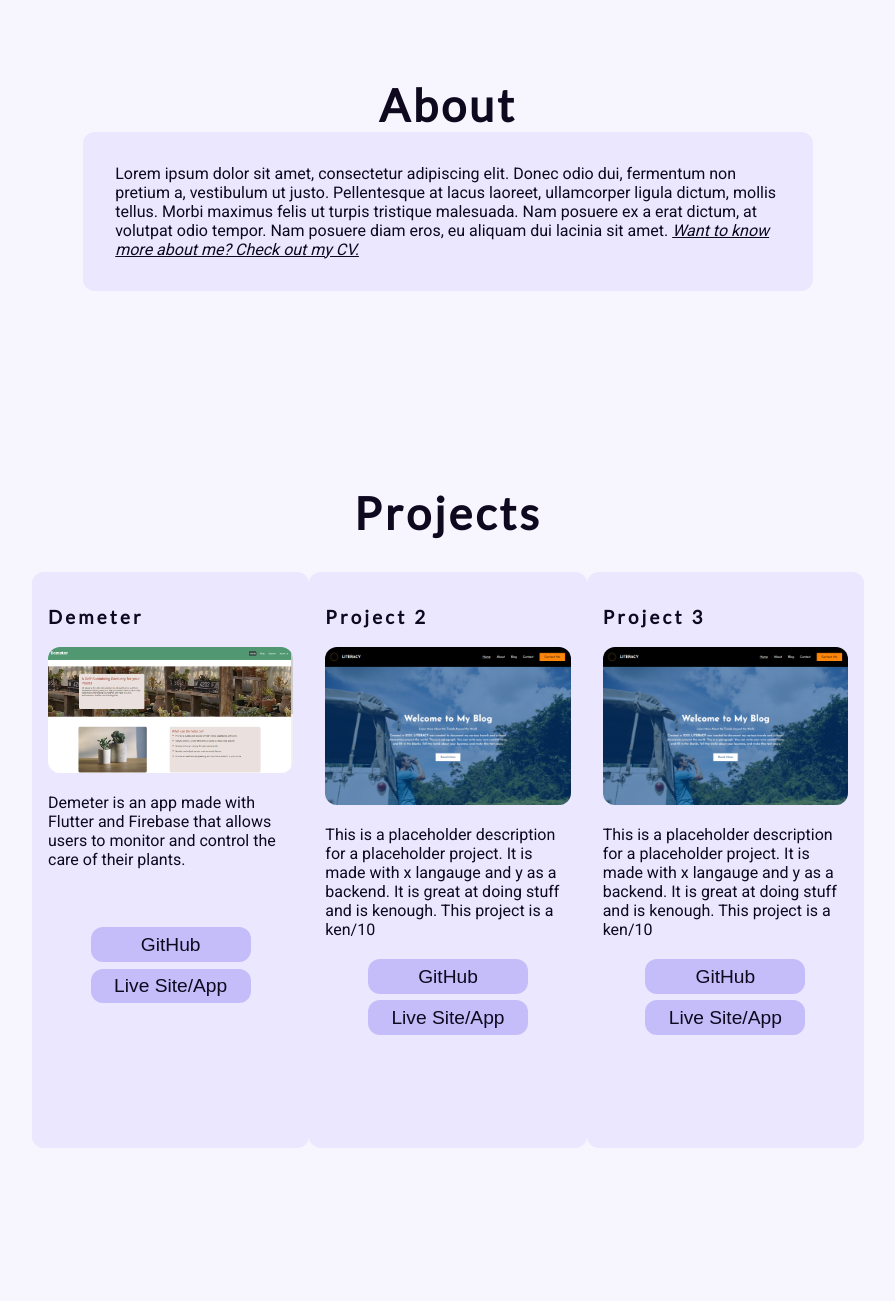
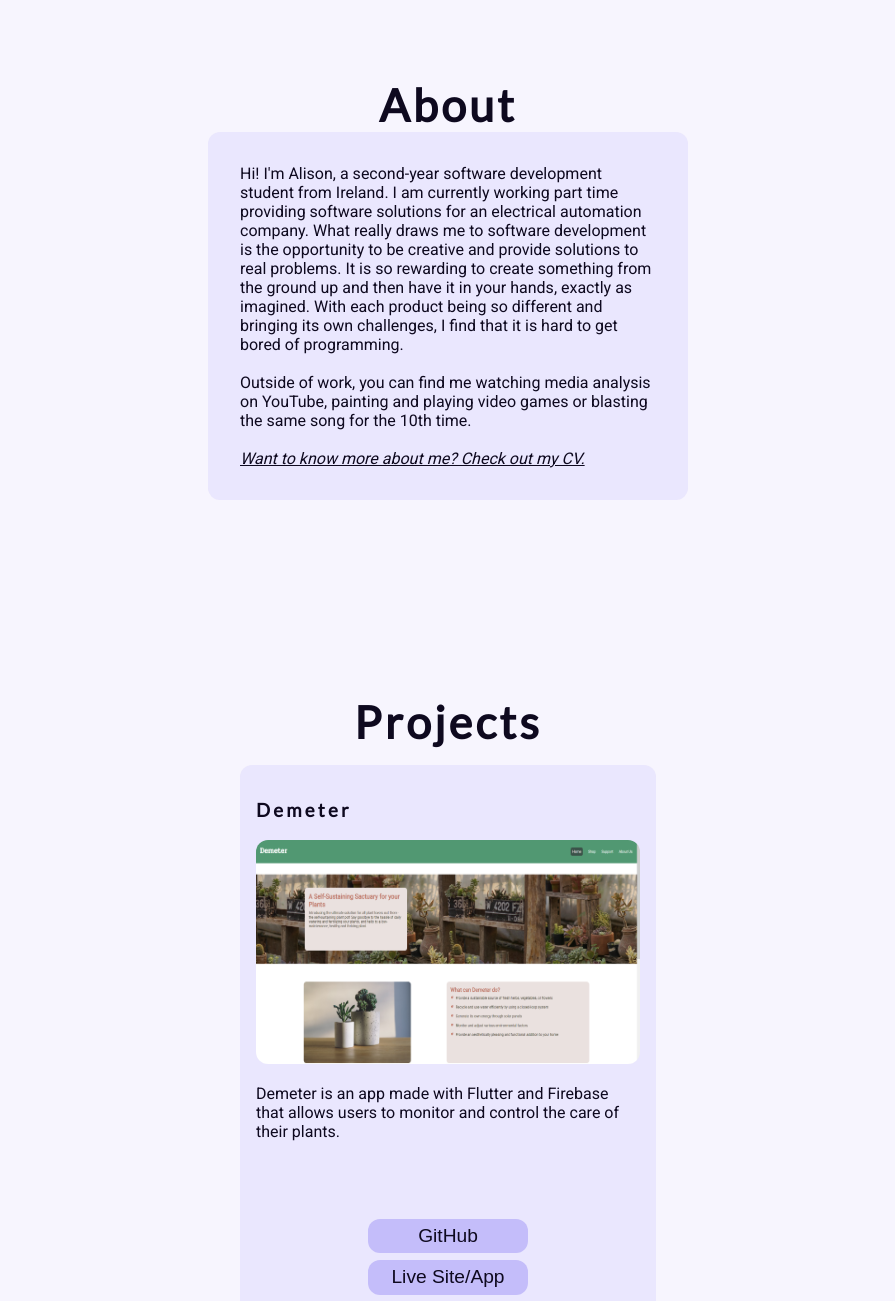
Before and after one commit to Alison-Doyle/PortfolioWebsite, a plain HTML site: page index.html in a window 1280 px wide. Shown: the part 780-2081 px from the top of the page, without its empty margins (192-1087 px from the left). Drawn offline with nearby package versions, Linux system fonts and the light colour scheme.

Commit message:
:rocket: Finished site v1

```diff
--- a/index.html
+++ b/index.html
@@ -62,11 +62,16 @@
         <section class="aboutSection">
             <h2>About</h2>
             <p>
-                Lorem ipsum dolor sit amet, consectetur adipiscing elit. Donec odio dui, fermentum non pretium a,
-                vestibulum ut justo. Pellentesque at lacus laoreet, ullamcorper ligula dictum, mollis tellus. Morbi
-                maximus felis ut turpis tristique malesuada. Nam posuere ex a erat dictum, at volutpat odio tempor. Nam
-                posuere diam eros, eu aliquam dui lacinia sit amet. <a href="">Want to know more about me? Check out my
-                    CV.</a>
+                Hi! I'm Alison, a second-year software development student from Ireland. I am currently working part
+                time providing software solutions for an electrical automation company. What really draws me to software
+                development is the opportunity to be creative and provide solutions to real problems. It is so rewarding
+                to create something from the ground up and then have it in your hands, exactly as imagined. With each
+                product being so different and bringing its own challenges, I find that it is hard to get bored of
+                programming.<br><br>
+                Outside of work, you can find me watching media analysis on YouTube, painting and playing video games or
+                blasting the same song for the 10th time.<br><br>
+                <a title="Contact Me" href="">Want to
+                    know more about me? Check out my CV.</a>
             </p>
         </section>
 
@@ -74,7 +79,7 @@
         <section class="projectsSection">
             <h2>Projects</h2>
             <div id="projectCardsContainer">
-                <!-- Data from JSON will be entered heres -->
+                <!-- Data from JSON will be entered here -->
             </div>
         </section>
 
--- a/style.css
+++ b/style.css
@@ -316,19 +316,37 @@ textarea:focus {
         padding: 1rem 0;
     }
 
+    /* || About Section */
+    .aboutSection p {
+        width: min(50%, 52rem);
+    }
+
     /* || Projects */
     #projectCardsContainer {
         display: flex;
-        justify-content: space-between;
-        height: 40rem;
+        justify-content: center;
+        flex-wrap: wrap;
+        height: fit-content;
     }
 
     .card {
-        width: 24rem;
+        margin: 1rem 1rem;
+        width: max(26%, 24rem);
+        min-width: 16rem;
+    }
+
+    .card img {
+        height: 14rem;
     }
 
     .card p {
         height: 7.2rem;
+    }
+
+    /* || Contact */
+    .contactSection form {
+        margin: auto;
+        width: min(50%, 52rem);
     }
 
     /* || Footer */
```
